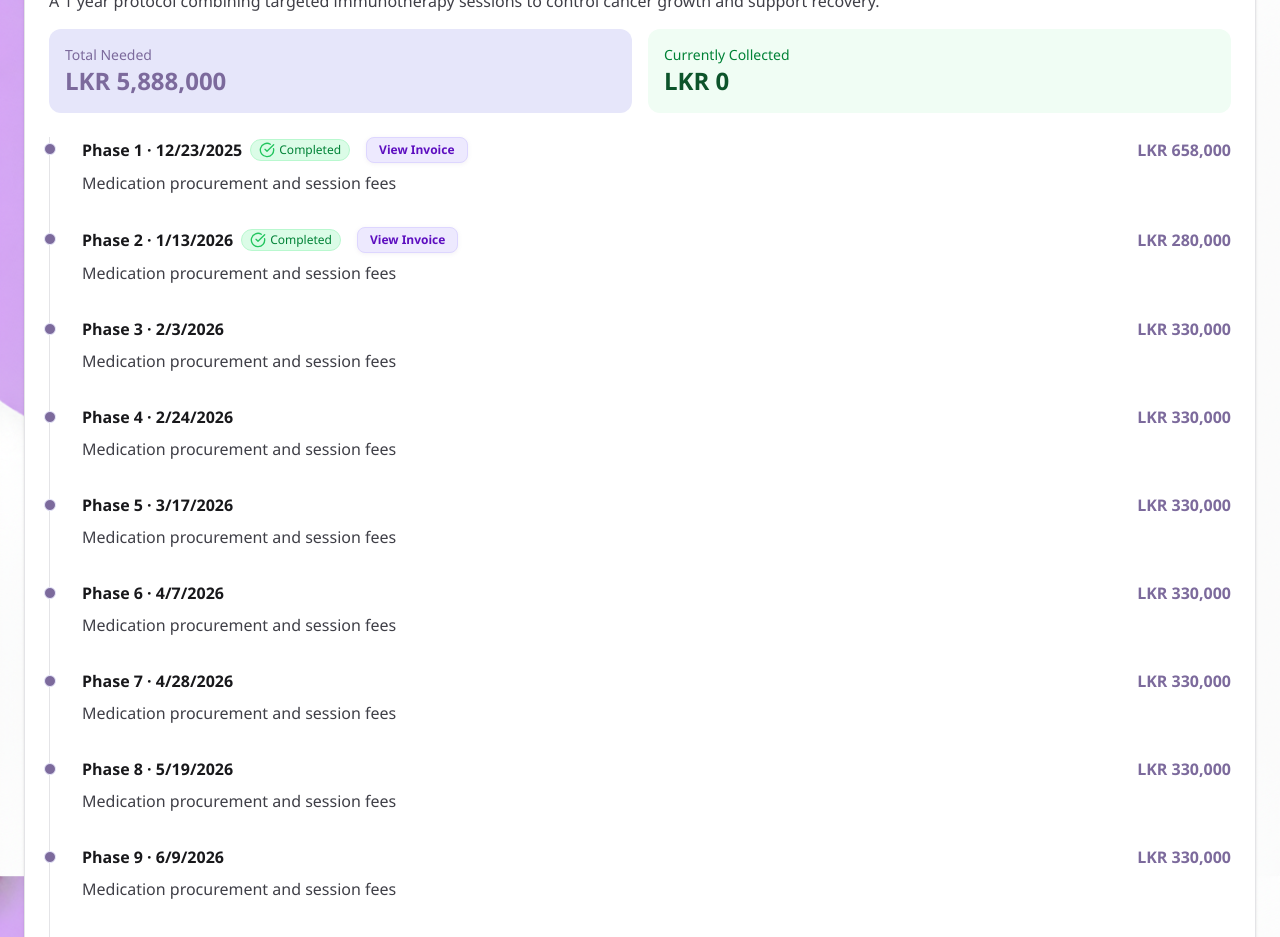
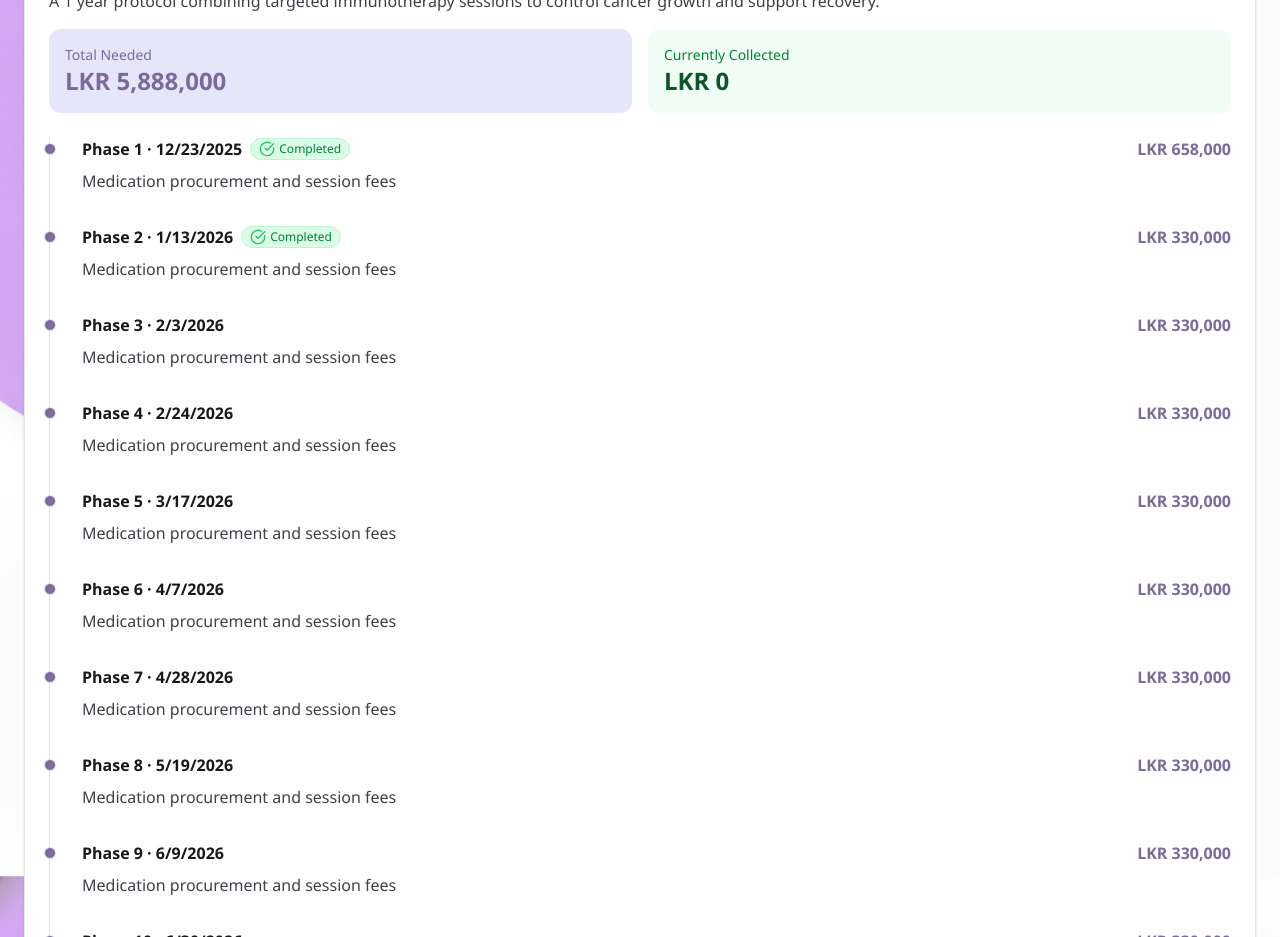
Before and after one commit to sankhaBA/cancer-patient-donation-site, a Next.js app: page / in a window 1280 px wide. Shown: the part 2860-3797 px from the top of the page. Built offline with nearby package versions, Linux system fonts and the light colour scheme.

Commit message:
Update treatment costs for Phase 2 and adjust related comments in TreatmentTimeline component

```diff
--- a/src/components/TreatmentTimeline.tsx
+++ b/src/components/TreatmentTimeline.tsx
@@ -35,7 +35,6 @@ export default function TreatmentTimeline({
   });
 
   // collectedAmount is now passed as a prop to avoid hydration mismatch
-
   return (
     <section className="container mx-auto px-6 py-8">
       <div className="rounded-2xl border border-zinc-200 bg-white p-6 shadow-sm">
@@ -75,7 +74,7 @@ export default function TreatmentTimeline({
                       </span>
                     )}
                     {/* View Invoice button for Phase 1 only */}
-                    {(d.title === 'Phase 1' || d.title === 'Phase 2') && (
+                    {/* {(d.title === 'Phase 1' || d.title === 'Phase 2') && (
                       <button
                         className="ml-2 inline-flex items-center rounded-lg bg-violet-100 px-3 py-1 text-xs font-semibold text-violet-800 shadow-sm hover:bg-violet-200 transition-colors border border-violet-200"
                         type="button"
@@ -84,7 +83,7 @@ export default function TreatmentTimeline({
                       >
                         View Invoice
                       </button>
-                    )}
+                    )} */}
                   </div>
                   <p className="font-semibold" style={{ color: '#7C6A9C' }}>{formatter.format(d.amount)}</p>
                 </div>
--- a/src/data/dummy.ts
+++ b/src/data/dummy.ts
@@ -104,7 +104,7 @@ export const dummyData: DonationSiteData = {
     currency: "LKR",
     deadlines: [
       { id: 1, title: "Phase 1", date: "2025-12-23", amount: 658000, description: "Medication procurement and session fees", isCompleted: true },
-      { id: 2, title: "Phase 2", date: "2026-01-13", amount: 280000, description: "Medication procurement and session fees", isCompleted: true },
+      { id: 2, title: "Phase 2", date: "2026-01-13", amount: 330000, description: "Medication procurement and session fees", isCompleted: true },
       { id: 3, title: "Phase 3", date: "2026-02-03", amount: 330000, description: "Medication procurement and session fees", isCompleted: false },
       { id: 4, title: "Phase 4", date: "2026-02-24", amount: 330000, description: "Medication procurement and session fees", isCompleted: false },
       { id: 5, title: "Phase 5", date: "2026-03-17", amount: 330000, description: "Medication procurement and session fees", isCompleted: false },
```
